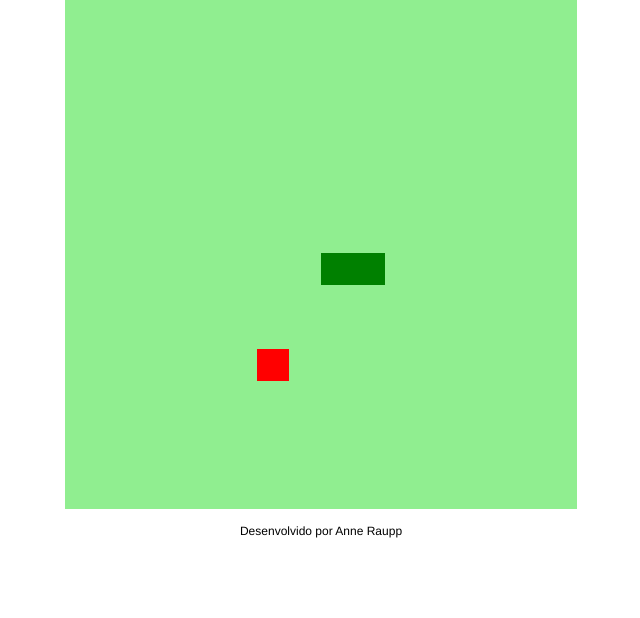
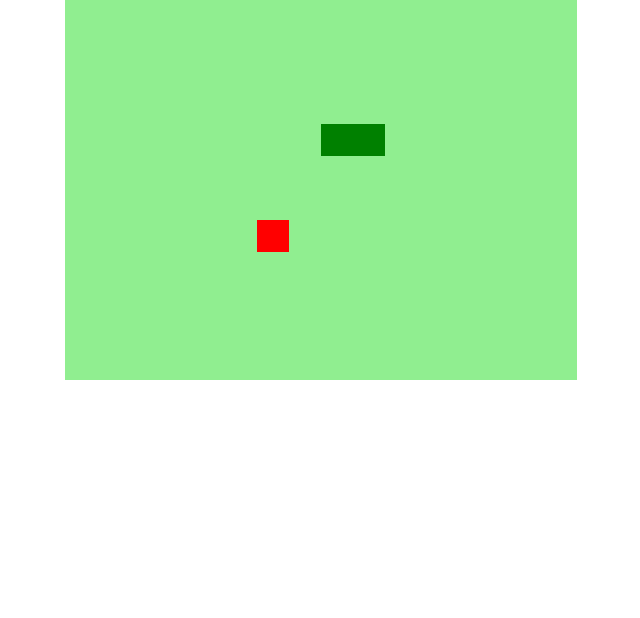
Before and after one commit to anneraupp/snake-game, a plain HTML site: page index.html in a window 1280 px wide. Shown: the part 182-800 px from the top of the page, without its empty margins (327-967 px from the left). Drawn offline with Linux system fonts and the light colour scheme.

Commit message:
altera style do canvas

```diff
--- a/index.html
+++ b/index.html
@@ -17,7 +17,7 @@
     </header>
 
 
-        <canvas id="snake" width="512" height="512" ></canvas>
+        <canvas id="snake" width="512" height="512" style="position: fixed;"></canvas>
 
         <footer>Desenvolvido por Anne Raupp</footer>
 </body>
```
